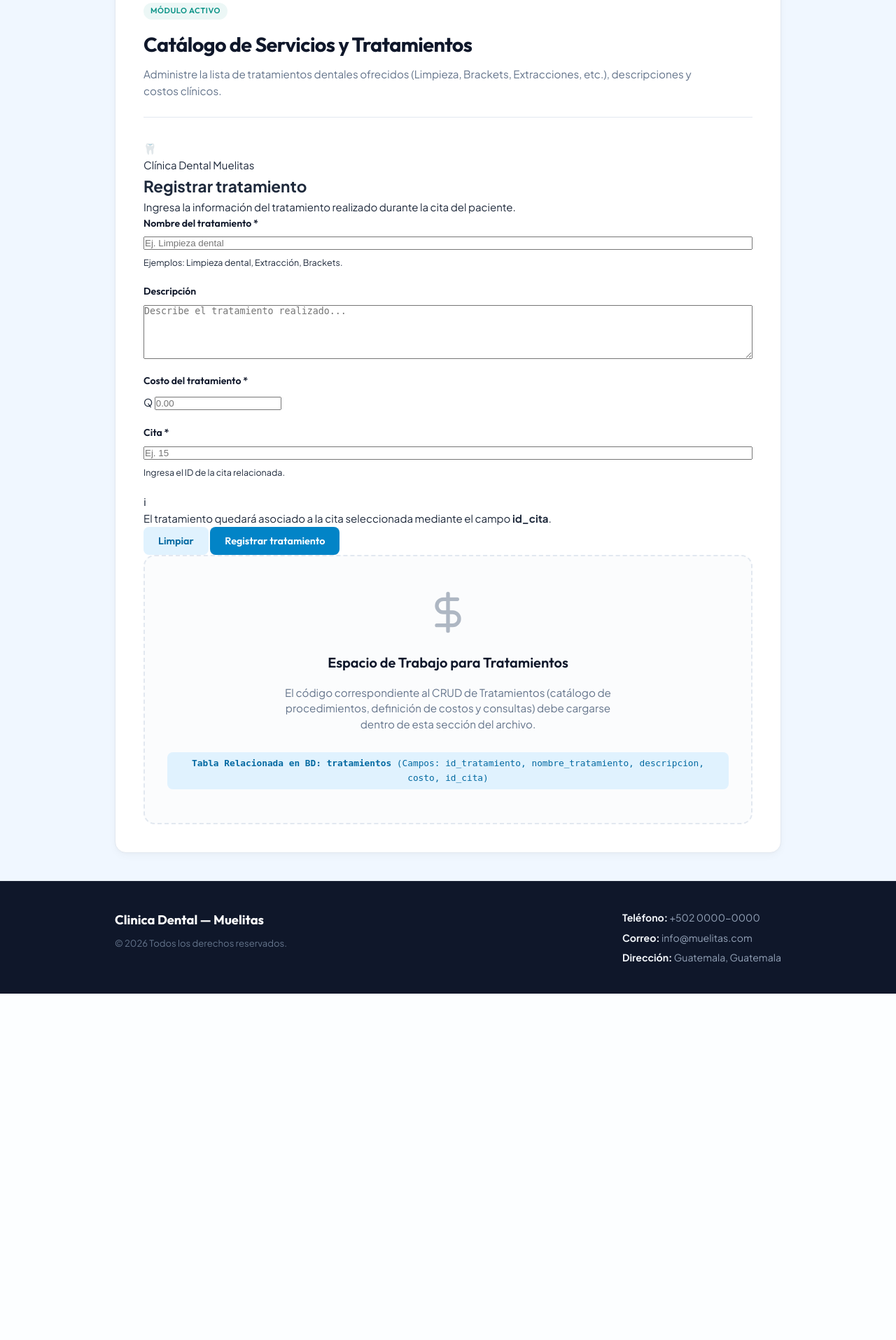
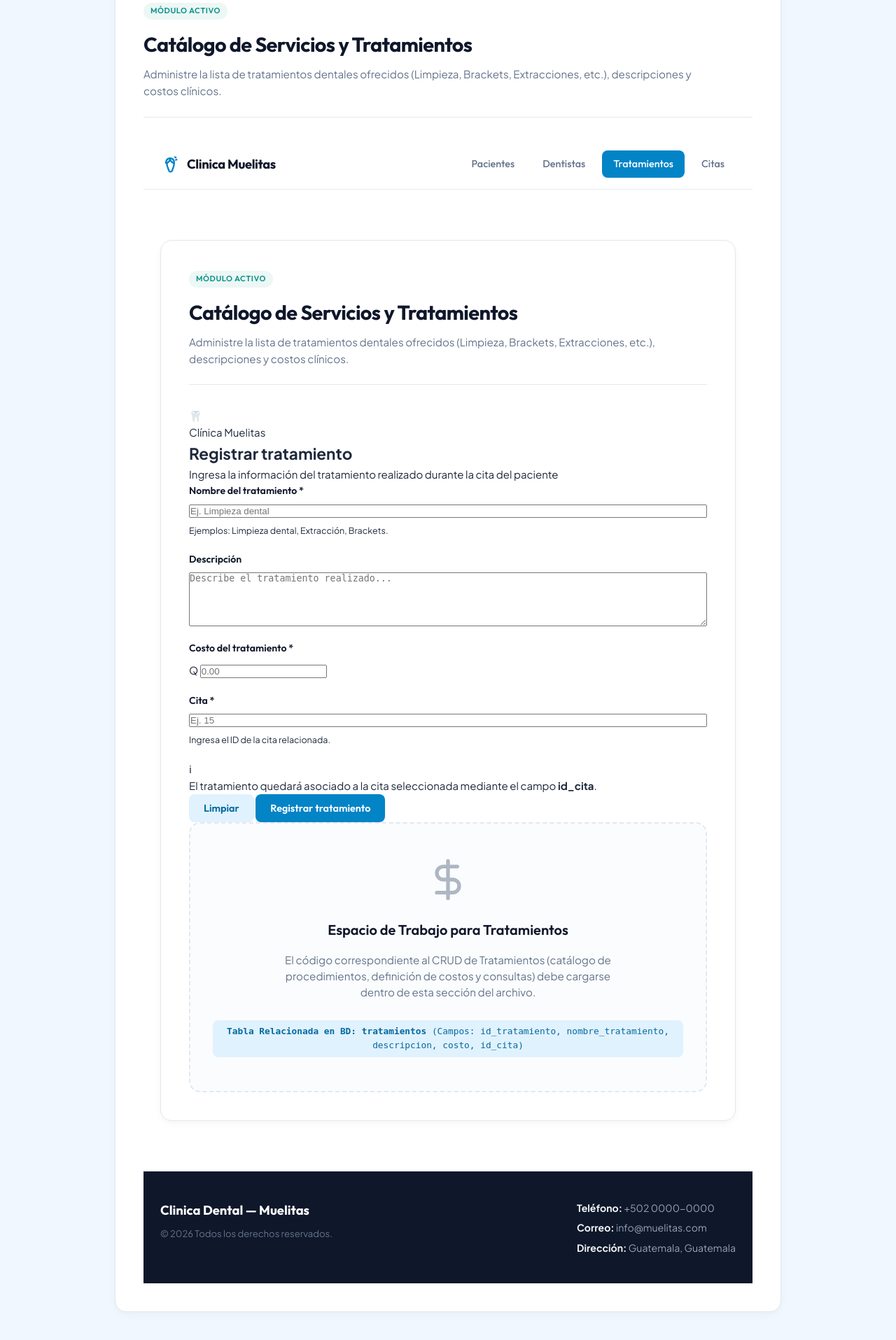
Before and after one commit to martir5913/Clinica_Muelitas, a PHP site: page /tratamientos.php in a window 1280 px wide. Shown: the part 151-2066 px from the top of the page at 70% size. Before the commit the page ends 1571 px from the top, so only its background shows below. Run offline with PHP 8.4, Linux system fonts and the light colour scheme.

Commit message:
Cambie la estructura para el formulario de tratamientos

```diff
--- a/tratamientos.php
+++ b/tratamientos.php
@@ -12,22 +12,19 @@ include 'header.php';
             <p class="module-subtitle">Administre la lista de tratamientos dentales ofrecidos (Limpieza, Brackets, Extracciones, etc.), descripciones y costos clínicos.</p>
         </header>
 
-<!DOCTYPE html>
-<html lang="es">
-<head>
-    <meta charset="UTF-8">
-    <meta name="viewport" content="width=device-width, initial-scale=1.0">
+<?php
+// Módulo: Tratamientos
+$projectName = 'Clinica Dental — Muelitas';
+include 'header.php';
+?>
 
-    <title>Registrar Tratamiento | Clínica Dental Muelitas</title>
-
-    <link rel="stylesheet" href="css/tratamientos.css">
-
-    <link rel="preconnect" href="https://fonts.googleapis.com">
-    <link rel="preconnect" href="https://fonts.gstatic.com" crossorigin>
-
-    <link href="https://fonts.googleapis.com/css2?family=Outfit:wght@300;400;500;600;700&family=Plus+Jakarta+Sans:wght@300;400;500;600;700&display=swap" rel="stylesheet">
-</head>
-
+<main class="site-main">
+    <div class="module-container">
+        <header class="module-header">
+            <div class="module-badge">Módulo Activo</div>
+            <h2 class="module-title">Catálogo de Servicios y Tratamientos</h2>
+            <p class="module-subtitle">Administre la lista de tratamientos dentales ofrecidos (Limpieza, Brackets, Extracciones, etc.), descripciones y costos clínicos.</p>
+        </header>
 <body>
 
     <main class="page-container">
@@ -43,7 +40,7 @@ include 'header.php';
 
                 <div>
                     <span class="form-subtitle">
-                        Clínica Dental Muelitas
+                        Clínica Muelitas
                     </span>
 
                     <h1>
@@ -52,7 +49,7 @@ include 'header.php';
 
                     <p>
                         Ingresa la información del tratamiento realizado
-                        durante la cita del paciente.
+                        durante la cita del paciente
                     </p>
                 </div>
 
```
